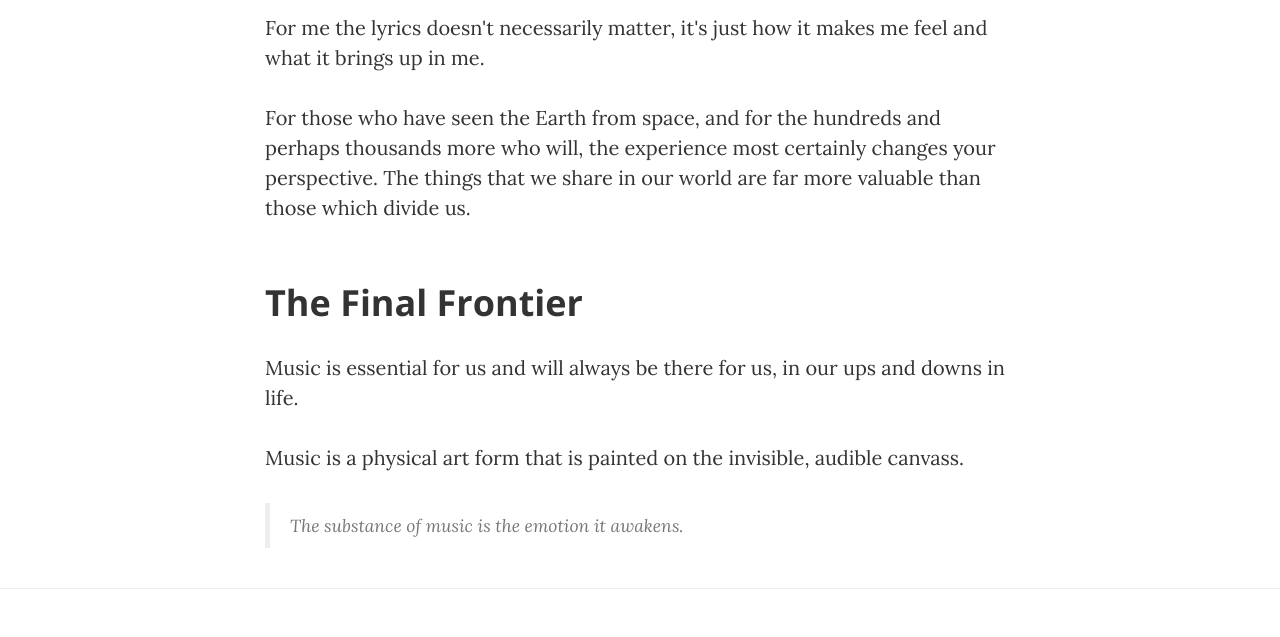
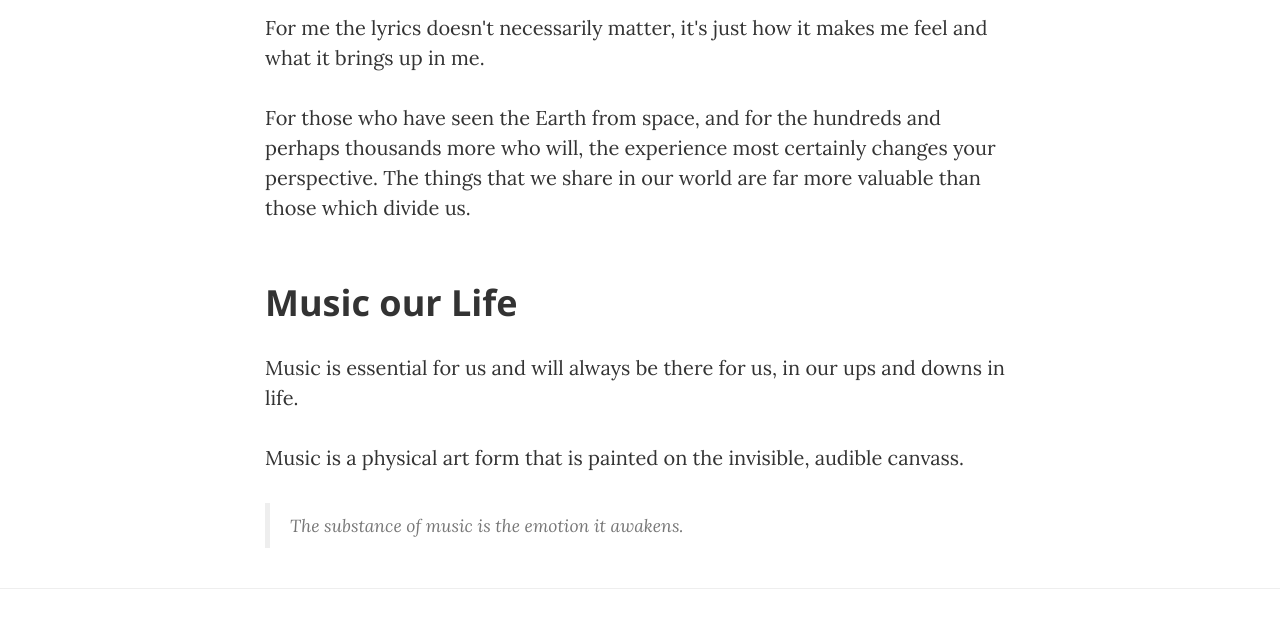
Before and after one commit to mhackie0924/Zac.github.io, a website: page post.html in a window 1280 px wide. Shown: the part 994-1631 px from the top of the page. Drawn offline with nearby package versions, Linux system fonts and the light colour scheme.

Commit message:
Update post.html

```diff
--- a/post.html
+++ b/post.html
@@ -97,7 +97,7 @@
                     <p>For me the lyrics doesn't necessarily matter, it's just how it makes me feel and what it brings up in me.</p>
                     <p>For those who have seen the Earth from space, and for the hundreds and perhaps thousands more who will, the experience most certainly changes your perspective. The things that we share in our world are far more valuable than those which divide us.</p>
 
-                    <h2 class="section-heading">The Final Frontier</h2>
+                    <h2 class="section-heading">Music our Life</h2>
 
                     <p>Music is essential for us and will always be there for us, in our ups and downs in life.</p>
 
```
